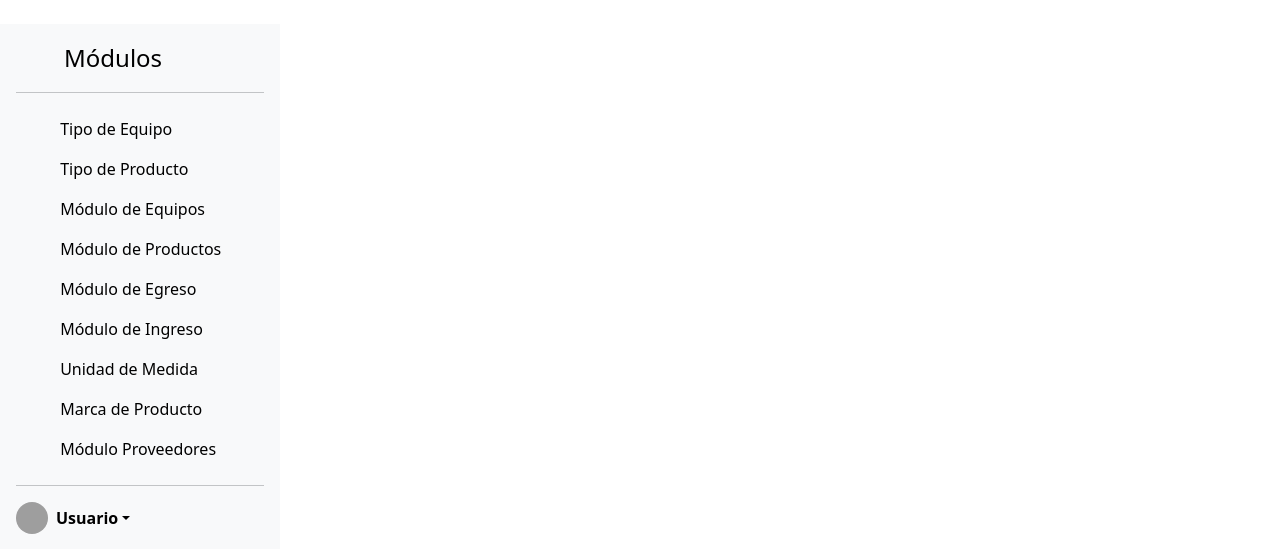
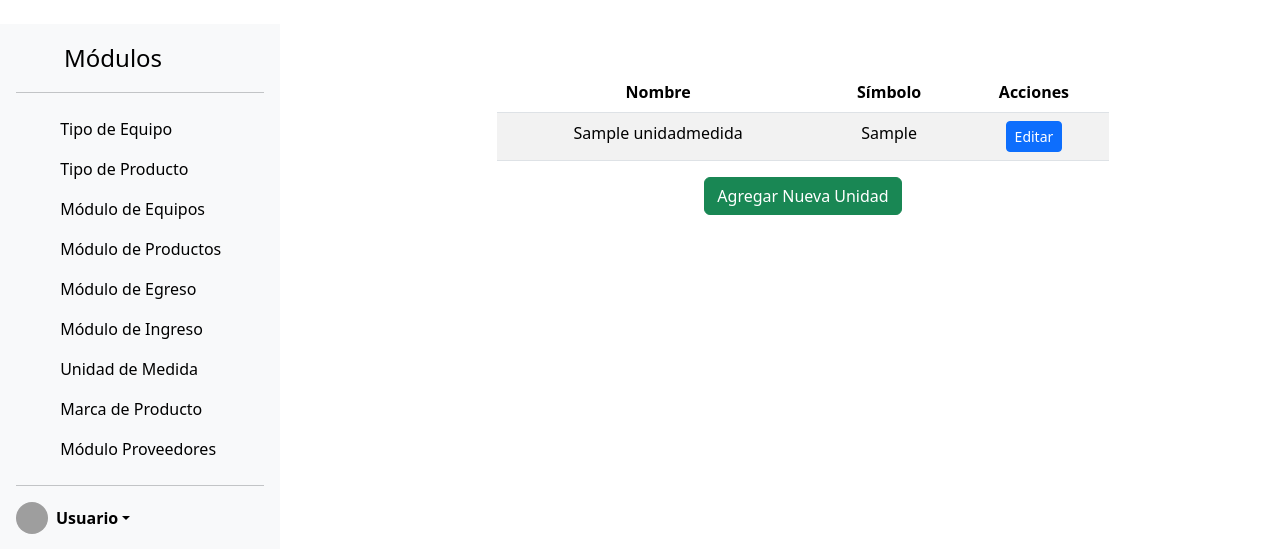
Before and after one commit to DiegoNunezG/Inventario_Laboratorio_ICB, a Django app: template AppInventario/templates/AppInventario/unidadmedida.html in a window 1280 px wide. Shown: the part 69-618 px from the top of the page. Run offline with Django 5.2, Linux system fonts and the light colour scheme; the template is opened without the code that fills it: values that come from a table or form of the project are taken from there, others are empty; tables that the repository leaves empty hold one stand-in row (values such as "Sample post"); some libraries are stand-ins or nearby versions; grey boxes are pictures that could not be loaded.

Commit message:
avance unidades de medida

```diff
--- a/AppInventario/templates/AppInventario/base.html
+++ b/AppInventario/templates/AppInventario/base.html
@@ -42,7 +42,7 @@
         <div class="row">
             <div class="col-md-3 Sidebar">
                 <div class="d-flex flex-column flex-shrink-0 p-3 bg-body-tertiary h-100" style="width: 280px;">
-                    <a href="/"
+                    <a href=""
                         class="d-flex align-items-center mb-3 mb-md-0 me-md-auto link-body-emphasis text-decoration-none">
                         <svg class="bi pe-none me-2" width="40" height="32">
                             <use xlink:href="#bootstrap"></use>
@@ -100,7 +100,7 @@
                             </a>
                         </li>
                         <li>
-                            <a href="#" class="nav-link link-body-emphasis disabled-link">
+                            <a href="{% url 'unidadesmedidas'%}" class="nav-link link-body-emphasis">
                                 <svg class="bi pe-none me-2" width="16" height="16">
                                     <use xlink:href="#people-circle"></use>
                                 </svg>
--- a/AppInventario/templates/AppInventario/unidadmedida.html
+++ b/AppInventario/templates/AppInventario/unidadmedida.html
@@ -1,4 +1,34 @@
-{% extends "./base.html"%}
+{% extends "./base.html" %}
 {% block content %}
 
+<div class="container mt-5">
+    <div class="row justify-content-center">
+        <div class="col-md-8">
+            <table class="table table-striped text-center">
+                <thead>
+                    <tr>
+                        <th scope="col">Nombre</th>
+                        <th scope="col">Símbolo</th>
+                        <th scope="col">Acciones</th>
+                    </tr>
+                </thead>
+                <tbody>
+                    {% for unidad in unidades %}
+                    <tr>
+                        <td>{{ unidad.nombre }}</td>
+                        <td>{{ unidad.simbolo }}</td>
+                        <td>
+                            <a href="" class="btn btn-primary btn-sm">Editar</a>
+                        </td>
+                    </tr>
+                    {% endfor %}
+                </tbody>
+            </table>
+            <div class="text-center mt-3">
+                <a href="" class="btn btn-success">Agregar Nueva Unidad</a>
+            </div>
+        </div>
+    </div>
+</div>
+
 {% endblock %}
```
